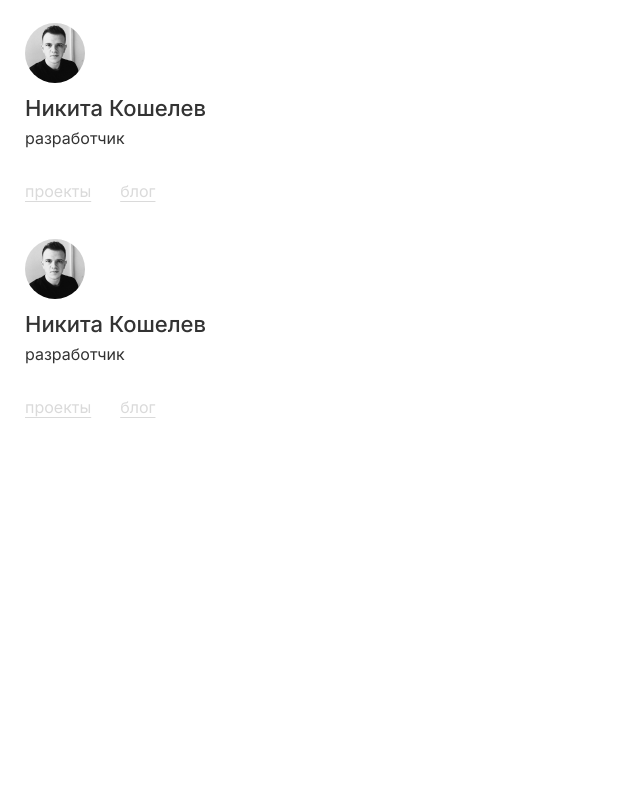
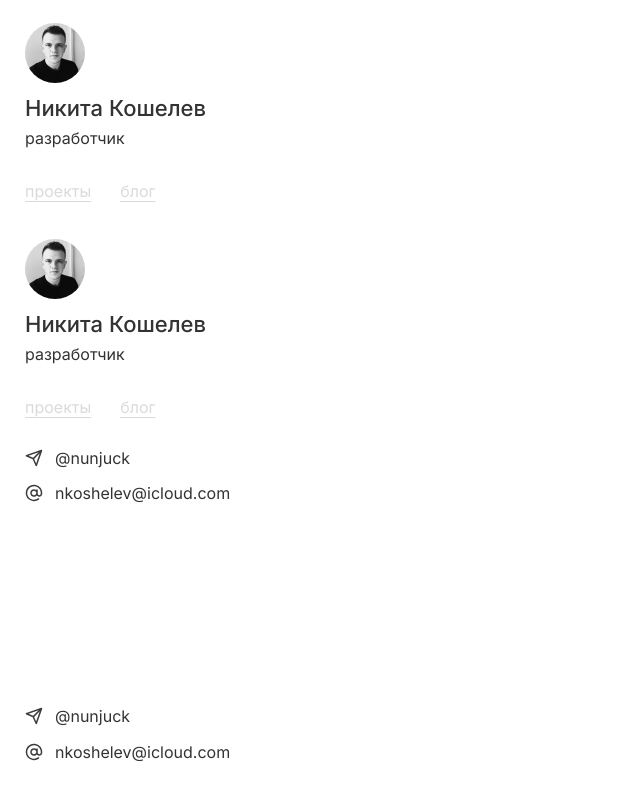
Before and after one commit to nunjuck/koshelev-dev, a Next.js app: page /layout in a window 1280 px wide. Shown: the whole page, without its empty margins (0-640 px from the left). Built offline with nearby package versions, Linux system fonts and the light colour scheme.

Commit message:
add Footer

```diff
--- /dev/null
+++ b/src/components/Footer/Footer.module.css
@@ -0,0 +1,39 @@
+.footer {
+  padding-left: 25px;
+  padding-right: 25px;
+  padding-bottom: 23px;
+}
+
+.social-list {
+  padding-left: 0;
+
+  @media (--breakpoint-medium-up) {
+    display: flex;
+  }
+}
+
+.social-item {
+  display: flex;
+  align-items: center;
+
+  &:not(:last-child) {
+    margin-bottom: 17px;
+
+    @media (--breakpoint-medium-up) {
+      margin-right: 65px;
+      margin-bottom: 0;
+    }
+  }
+
+}
+
+
+.social-link {
+  margin-left: 12px;
+  text-decoration: none;
+  color: var(--base-text-color);
+
+  &:hover {
+    color: var(--black);
+  }
+}
--- /dev/null
+++ b/src/components/Footer/Footer.tsx
@@ -0,0 +1,21 @@
+import styles from './Footer.module.css'
+import { SOCIAL_LINKS } from '@/components/Footer/constants'
+import Link from 'next/link'
+import Image from 'next/image'
+
+export const Footer = () => {
+  return (
+    <footer className={styles['footer']}>
+      <ul className={styles['social-list']}>
+        {SOCIAL_LINKS.map(({ link, label, icons }) => (
+          <li key={label} className={styles['social-item']}>
+            <Image src={`/icons/${icons}.svg`} alt='ffdf' width={18} height={18} />
+            <Link className={styles['social-link']} href={link} target='_blank'>
+              {label}
+            </Link>
+          </li>
+        ))}
+      </ul>
+    </footer>
+  )
+}
--- /dev/null
+++ b/src/components/Footer/constants.ts
@@ -0,0 +1,16 @@
+import { ISocialLink } from '@/components/Footer/intefaces'
+
+export const SOCIAL_LINKS: ISocialLink[] = [
+  {
+    name: 'Телеграм',
+    label: '@nunjuck',
+    link: 'https://t.me/nunjuck',
+    icons: 'send'
+  },
+  {
+    name: 'Почта',
+    label: 'nkoshelev@icloud.com',
+    link: 'mailto:nkoshelev@icloud.com',
+    icons: 'email'
+  }
+]
--- /dev/null
+++ b/src/components/Footer/intefaces.ts
@@ -0,0 +1,6 @@
+export interface ISocialLink {
+  name: string
+  label: string
+  link: string
+  icons: string
+}
--- a/src/pages/_app.tsx
+++ b/src/pages/_app.tsx
@@ -3,7 +3,7 @@ import Layout from '@/pages/layout'
 import { Inter } from 'next/font/google'
 import '@/styles/global.css'
 
-const inter = Inter({ weight: ['400', '500'], style: 'normal', subsets: ['cyrillic'] })
+const inter = Inter({ weight: ['400', '500'], style: 'normal', subsets: ['cyrillic', 'latin'] })
 
 export default function App({ Component, pageProps }: AppProps) {
   return (
@@ -13,6 +13,10 @@ export default function App({ Component, pageProps }: AppProps) {
           :root {
             --font-family-inter: ${inter.style.fontFamily};
           }
+
+          #__next {
+            height: 100%;
+          }
         `}</style>
         <Component {...pageProps} />
       </>
--- a/src/pages/layout.tsx
+++ b/src/pages/layout.tsx
@@ -1,13 +1,19 @@
 import { ReactElement } from 'react'
 import { Header } from '@/components/Header'
+import { Footer } from '@/components/Footer'
 
-export default function Layout(props: { className?: string; children: ReactElement }) {
-  const { className, children } = props
+export default function Layout(props: { children: ReactElement }) {
+  const { children } = props
 
   return (
-    <div className={className}>
-      <Header />
-      <main>{children}</main>
+    <div className='layout-wrapper'>
+      <div className='content-wrapper'>
+        <Header />
+        <main>{children}</main>
+      </div>
+      <div className='footer-wrapper'>
+        <Footer />
+      </div>
     </div>
   )
 }
--- a/src/styles/global.css
+++ b/src/styles/global.css
@@ -10,6 +10,12 @@
   --base-text-color: #333;
   --link-text-color: #336FEE;
   --disabled-link-text-color: #DADADA;
+  --black: #000
+}
+
+html,
+body {
+  height: 100%;
 }
 
 body {
@@ -20,3 +26,23 @@ body {
   font-weight: var(--base-font-weight-noraml);
   color: var(--base-text-color);
 }
+
+.layout-wrapper {
+  display: flex;
+  flex-direction: column;
+  height: 100%;
+}
+
+.content-wrapper {
+  flex: 1 0 auto;
+}
+
+.footer-wrapper {
+  flex: 0 0 auto;
+}
+
+.page-wrapper {
+  padding: 0 25px;
+  margin-top: 37px;
+  margin-bottom: 37px;
+}
```
Also changed, not shown: src/pages/index.tsx (+14 -1 lines), public/icons/email.svg (added), public/icons/send.svg (added).
